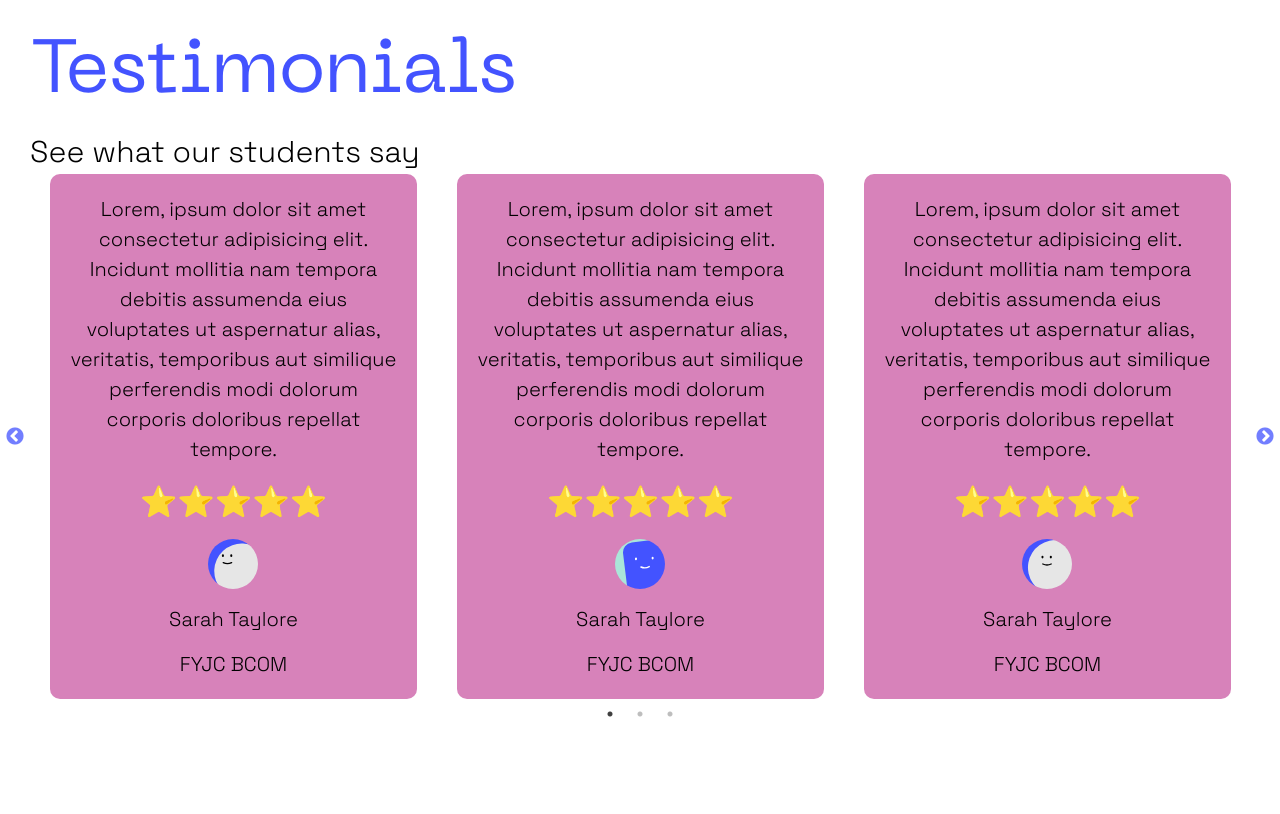
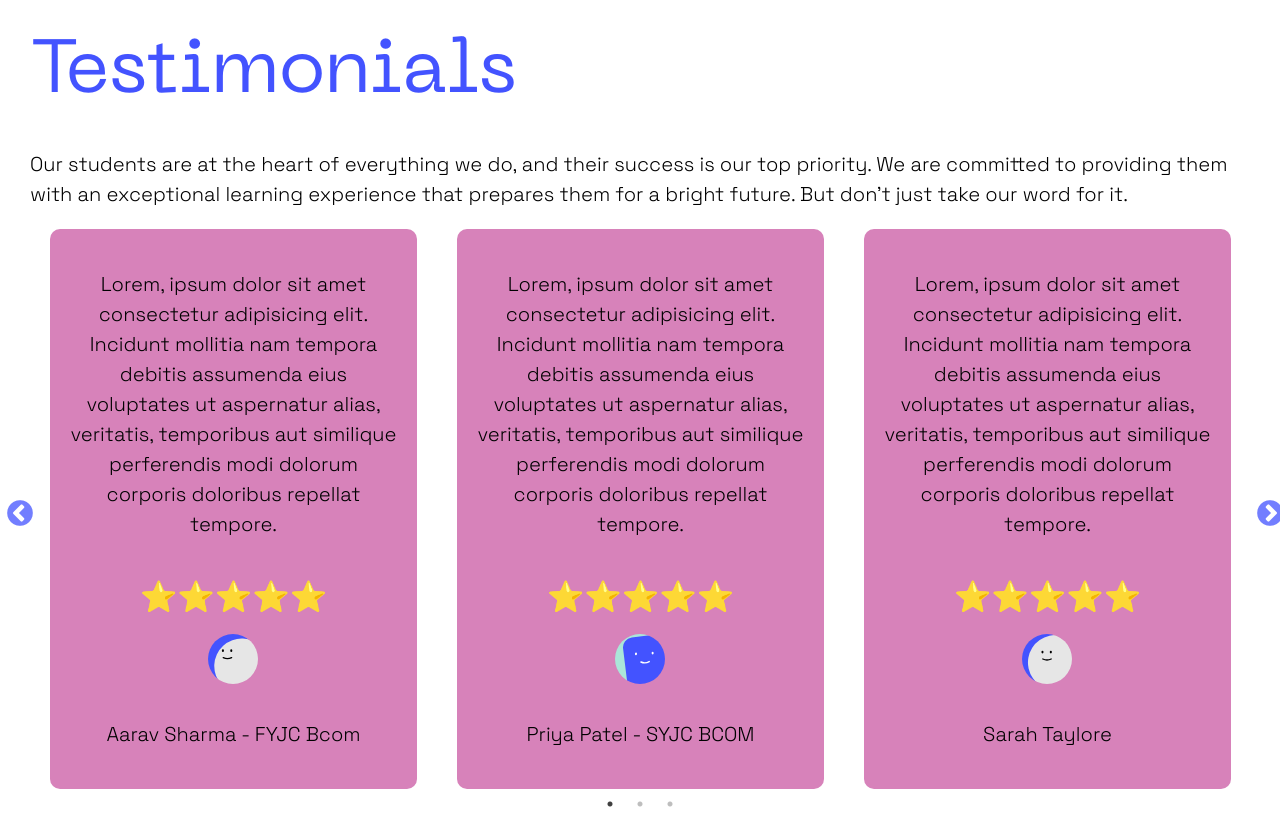
Before and after one commit to allanmosesfernandes/ApexAcademy, a React (Create React App) app: page / in a window 1280 px wide. Shown: the part 3120-3934 px from the top of the page. Before the commit the page ends 3844 px from the top, so only its background shows below. Built offline with nearby package versions, Linux system fonts and the light colour scheme.

Commit message:
Testimonials slider complete

```diff
--- a/src/components/SliderReviews/SliderReviews.jsx
+++ b/src/components/SliderReviews/SliderReviews.jsx
@@ -41,8 +41,8 @@ var settings = {
         </p>
         <span>⭐⭐⭐⭐⭐</span>
         <img src={Review1}></img>
-        <p>Sarah Taylore</p>
-        <p>FYJC BCOM</p>
+        <p>Aarav Sharma - FYJC Bcom</p>
+
         </ReviewContent>
       </SliderDiv>
       <SliderDiv>
@@ -52,8 +52,7 @@ var settings = {
         </p>
         <span>⭐⭐⭐⭐⭐</span>
         <img src={Review2}></img>
-        <p className='student__name'>Sarah Taylore</p>
-        <p className='student__class'>FYJC BCOM</p>
+        <p className='student__name'>Priya Patel - SYJC BCOM</p>
         </ReviewContent>
       </SliderDiv>
       <SliderDiv>
@@ -64,7 +63,7 @@ var settings = {
         <span>⭐⭐⭐⭐⭐</span>
         <img src={Review3}></img>
         <p>Sarah Taylore</p>
-        <p>FYJC BCOM</p>
+
         </ReviewContent>
       </SliderDiv>
       <SliderDiv>
@@ -74,8 +73,8 @@ var settings = {
         </p>
         <span>⭐⭐⭐⭐⭐</span>
         <img src={Review4}></img>
-        <p>Sarah Taylore</p>
-        <p>FYJC BCOM</p>
+        <p>Rohit Nair</p>
+
         </ReviewContent>
       </SliderDiv>
       <SliderDiv>
@@ -85,8 +84,8 @@ var settings = {
         </p>
         <span>⭐⭐⭐⭐⭐</span>
         <img src={Review5}></img>
-        <p>Sarah Taylore</p>
-        <p>FYJC BCOM</p>
+        <p>Anjali Desai</p>
+
         </ReviewContent>
       </SliderDiv>
       <SliderDiv>
@@ -96,8 +95,8 @@ var settings = {
         </p>
         <span>⭐⭐⭐⭐⭐</span>
         <img src={Review6}></img>
-        <p>Sarah Taylore</p>
-        <p>FYJC BCOM</p>
+        <p>Suresh Kumar</p>
+
         </ReviewContent>
       </SliderDiv>
       <SliderDiv>
@@ -107,8 +106,8 @@ var settings = {
         </p>
         <span>⭐⭐⭐⭐⭐</span>
         <img src={Review7}></img>
-        <p>Sarah Taylore</p>
-        <p>FYJC BCOM</p>
+        <p>Ritu Malhotra</p>
+
         </ReviewContent>
       </SliderDiv>
       <SliderDiv>
@@ -118,8 +117,8 @@ var settings = {
         </p>
         <span>⭐⭐⭐⭐⭐</span>
         <img src={Review8}></img>
-        <p>Sarah Taylore</p>
-        <p>FYJC BCOM</p>
+        <p>Nikhil Reddy</p>
+
         </ReviewContent>
       </SliderDiv>
       <SliderDiv>
@@ -129,8 +128,8 @@ var settings = {
         </p>
         <span>⭐⭐⭐⭐⭐</span>
         <img src={Review9}></img>
-        <p>Sarah Taylore</p>
-        <p>FYJC BCOM</p>
+        <p>Arjun Singh</p>
+
         </ReviewContent>
       </SliderDiv>
 
--- a/src/components/Testimonials/Testimonials.jsx
+++ b/src/components/Testimonials/Testimonials.jsx
@@ -10,7 +10,7 @@ const Testimonials = () => {
 
       <TestimonialDiv>
         <h2>Testimonials </h2>
-        <p>See what our students say</p>
+        <p>Our students are at the heart of everything we do, and their success is our top priority. We are committed to providing them with an exceptional learning experience that prepares them for a bright future. But don't just take our word for it.</p>
         <SliderReviews />
       </TestimonialDiv>
     </Container>
--- a/src/components/Testimonials/testimonials.styles.js
+++ b/src/components/Testimonials/testimonials.styles.js
@@ -6,8 +6,9 @@ h2 {
     color:  ${(props) => props.theme.primaryColor};
 }
 p {
-    font-size: ${(props) => props.theme.fsmedium};
+    font-size: ${(props) => props.theme.fssmall};
     color: #000;
+    margin: 2rem 0;
 }
 `
 export const ReviewContent = styled.div`
@@ -30,4 +31,12 @@ img {
     width: 50px;
     margin: auto;
 }
+
+@media only screen and (max-width: 600px) {
+  //code goes here
+  p {
+    font-size: ${(props) => props.theme.fsxsmall}
+}
+
+}
 `
--- a/src/components/styles/global.stylesheet.js
+++ b/src/components/styles/global.stylesheet.js
@@ -131,6 +131,17 @@ body {
 
 .slick-prev:before, .slick-next:before {
     color: #4353FF;
+    font-size: 30px;
+}
+
+@media only screen and (max-width: 600px) {
+  //code goes here
+  .slick-next {
+    right: -10px;
+}
+  .slick-previous {
+    left: -10px;
+}
 }
 `
 
```
